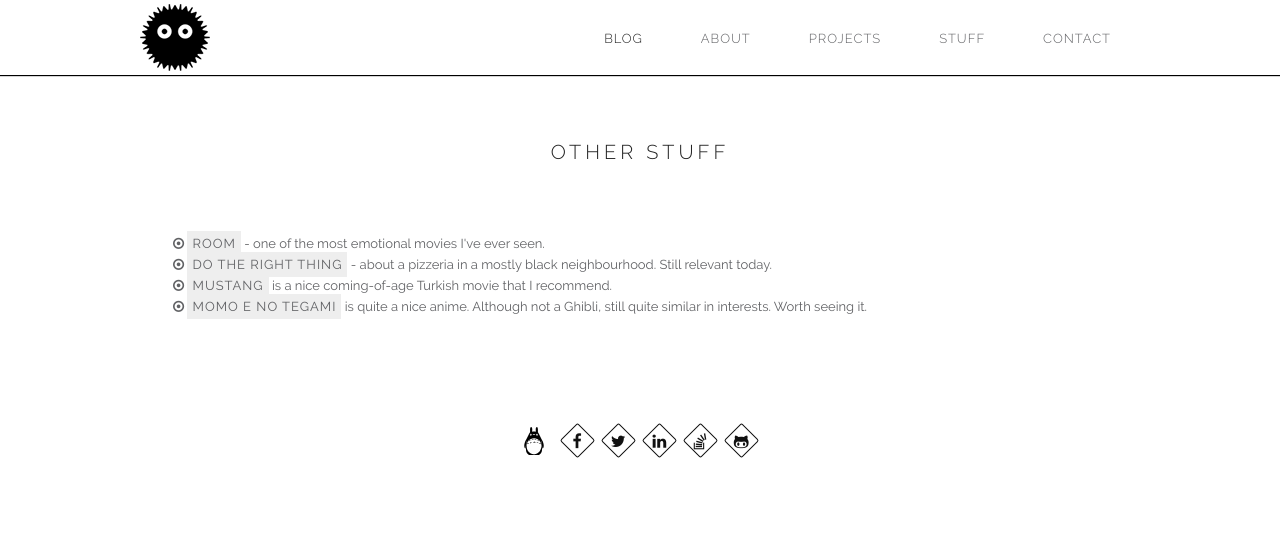
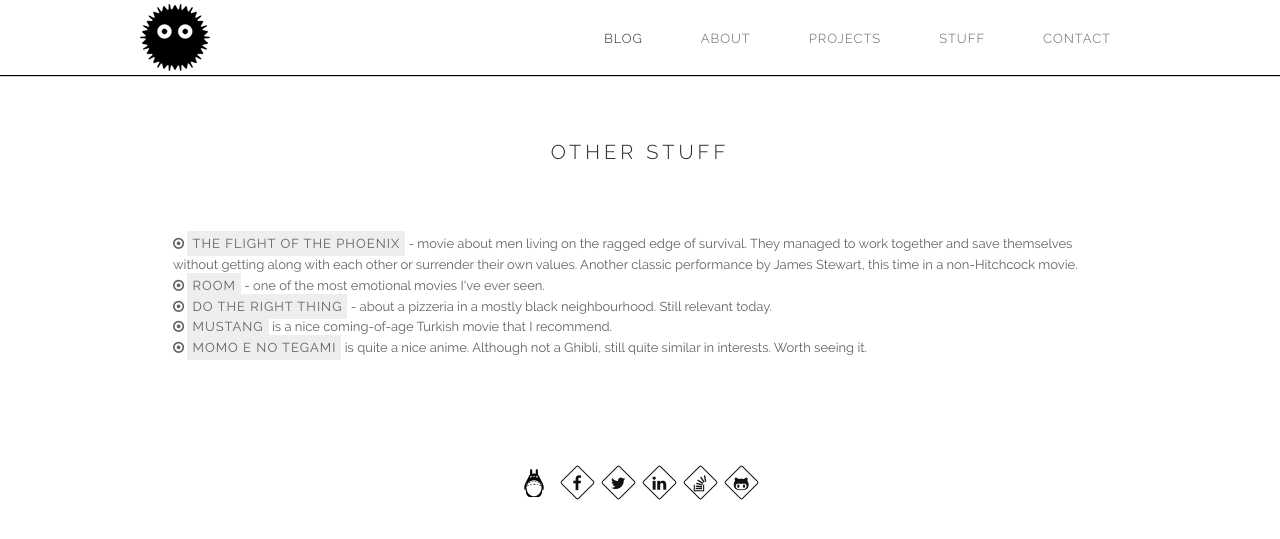
Before and after one commit to ClaudiuCreanga/ClaudiuCreanga.github.io, a Jekyll site: the page built from stuff.html, in a window 1280 px wide. Shown: the top 539 px of the page. Built offline with Jekyll 4.4.1, drawn with Linux system fonts in a browser that asks for light colours; nearby versions of some CDN libraries.

Commit message:
add new move

```diff
--- a/stuff.html
+++ b/stuff.html
@@ -5,6 +5,9 @@ layout: stuff
 <div class="home">
 
   <ul class="stuff lists cool-bullet">
+	  <li>
+      	<a href="http://www.imdb.com/title/tt0059183/" target="_blank">The Flight of the Phoenix</a> - movie about men living on the ragged edge of survival. They managed to work together and save themselves without getting along with each other or surrender their own values. Another classic performance by James Stewart, this time in a non-Hitchcock movie.
+      </li>
 	  <li>
       	<a href="http://www.imdb.com/title/tt3170832/" target="_blank">Room</a> - one of the most emotional movies I've ever seen.
       </li>
```
